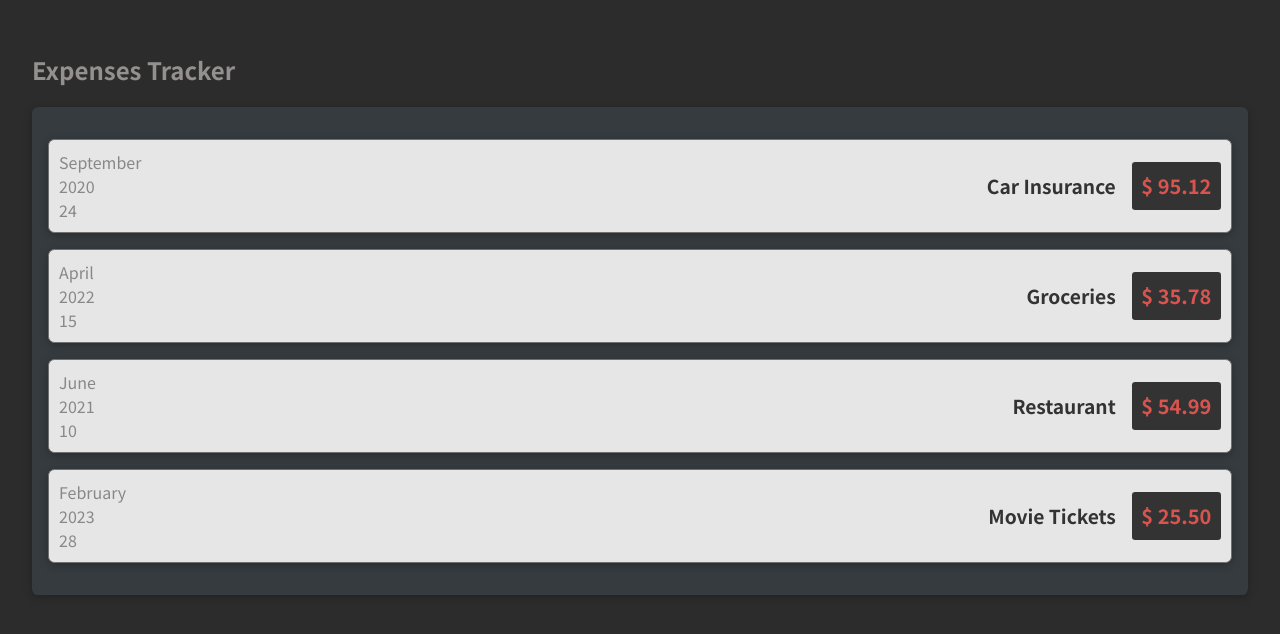
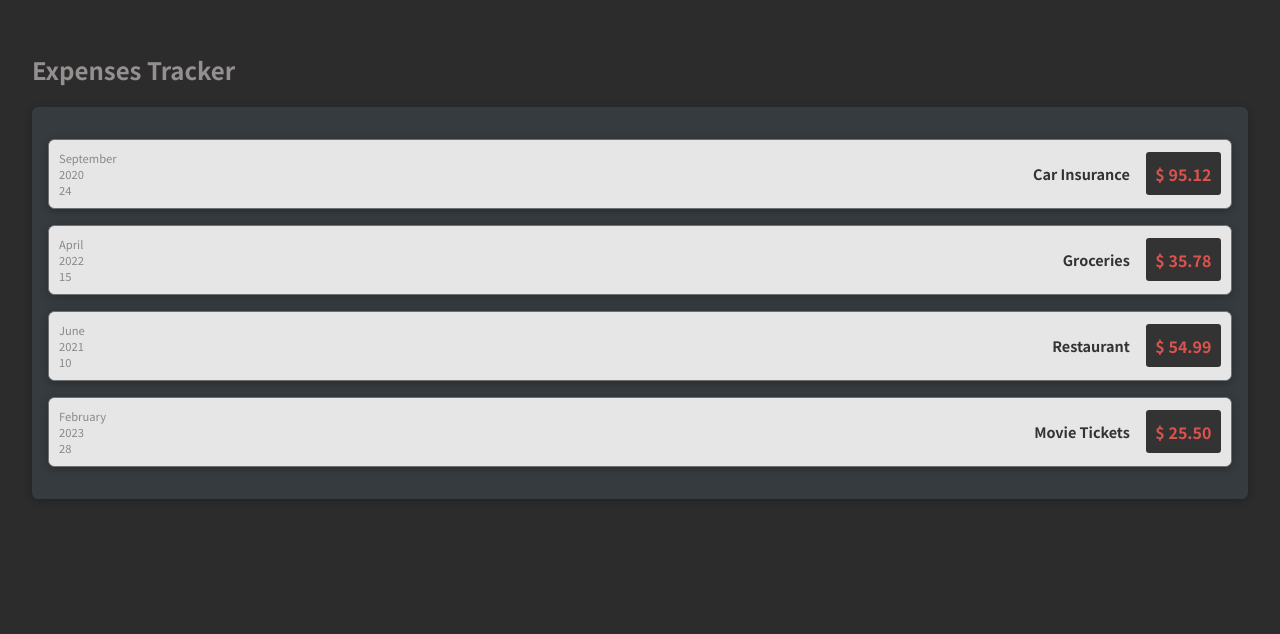
Before and after one commit to LakiDIV/Expense-Management-System, a JavaScript app: page / in a window 1280 px wide. Shown: the top 634 px of the page. Built offline with nearby package versions, Linux system fonts and the light colour scheme.

Commit message:
Little UI changes

```diff
--- a/src/components/ExpenseItem.css
+++ b/src/components/ExpenseItem.css
@@ -10,7 +10,7 @@
   }
 
   .expense-item-date {
-    font-size: 1rem;
+    font-size: 0.7rem;
     color: #888;
 
   }
@@ -25,13 +25,13 @@
 
   .expense-item-description h2 {
     margin: 0;
-    font-size: 1.2rem;
+    font-size: 0.9rem;
     color: #333;
     margin-right: 1rem;
   }
 
   .expense-item-price {
-    font-size: 1.25rem;
+    font-size: 1rem;
     font-weight: bold;
     color: #d9534f;
     background-color: #333;
```
